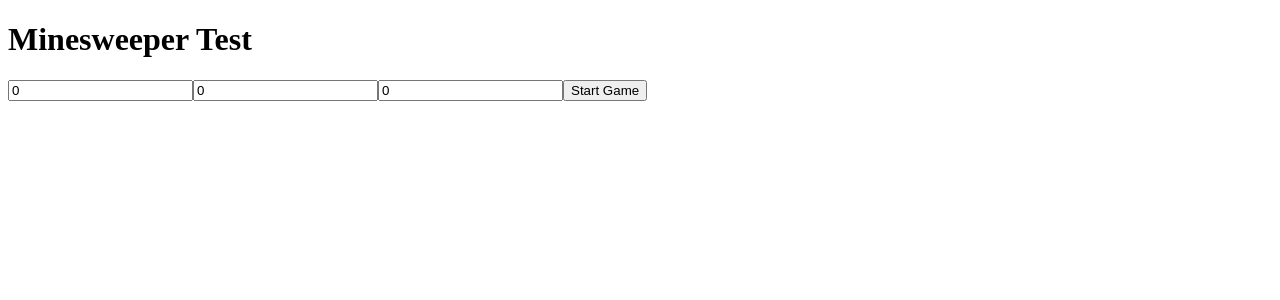
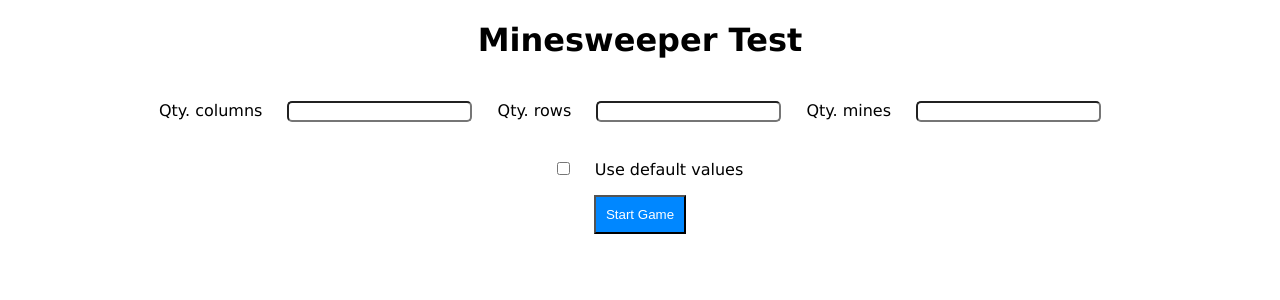
Before and after one commit to agustinsiles/minesweeper, an Angular app: page / in a window 1280 px wide. Shown: the top 300 px of the page. Built offline with nearby package versions, Linux system fonts and the light colour scheme.

Commit message:
Improved UI. Added validation to game setup. Bug fixing

```diff
--- a/src/app/app.component.html
+++ b/src/app/app.component.html
@@ -1,21 +1,45 @@
+<div class="app-container">
     <h1>Minesweeper Test</h1>
     <div
-    class="menu-container"
+        class="game-setup-container"
         *ngIf="!activeGame; else gameContainer">
-    <form>
+        <form
+            [formGroup]="gameSetupForm"
+            (ngSubmit)="onSetupSubmit()">
+            <label for="columns">
+                Qty. columns
                 <input
+                    id="columns"
                     type="number"
-            name="columns"
-            [(ngModel)]="gameOptions.columns">
+                    formControlName="columns"
+                    [ngClass]="{ 'is-invalid': submitted && f.columns.errors }">
+            </label>
+            <label for="rows">
+                Qty. rows
                 <input
+                    id="rows"
                     type="number"
-            name="rows"
-            [(ngModel)]="gameOptions.rows">
+                    formControlName="rows"
+                    [ngClass]="{ 'is-invalid': submitted && f.rows.errors }">
+            </label>
+            <label for="mines">
+                Qty. mines
                 <input
+                    id="mines"
                     type="number"
-            name="mines"
-            [(ngModel)]="gameOptions.mines">
-        <button (click)="startGame()">Start Game</button>
+                    formControlName="mines"
+                    [ngClass]="{ 'is-invalid': submitted && f.mines.errors }">
+            </label>
+            <br>
+            <label for="useDefaultValues">
+                <input
+                    id="useDefaultValues"
+                    type="checkbox"
+                    (change)="onCheckboxChange()"
+                    formControlName="useDefaultValues"> Use default values
+            </label>
+            <br>
+            <button>Start Game</button>
         </form>
 
         <div *ngIf="archivedGames && archivedGames.length">
@@ -34,12 +58,18 @@
     </div>
 
     <ng-template #gameContainer>
-    {{ timer }}
+        <div class="app-game-container">
+            <div class="app-game-menu">
+                <h4>You've been playing for {{ timer }} seconds..</h4>
                 <button (click)="activeGame = null;">Start new game</button>
+            </div>
+
             <minesweeper-table
                 [game]="activeGame"
                 (onGameEnd)="endGame()">
             </minesweeper-table>
 
             <h4 *ngIf="gameStatusNotification">{{ gameStatusNotification }}</h4>
+        </div>
     </ng-template>
+</div>
--- a/src/app/app.component.scss
+++ b/src/app/app.component.scss
@@ -0,0 +1,19 @@
+$danger: #de1738;
+
+.app-container {
+    margin: auto;
+    width: 1000px;
+
+    .game-setup-container {
+        input {
+            border-radius: 5px;
+            margin: 20px;
+        }
+
+        .is-invalid {
+            border: 1px solid $danger;
+        }
+    }
+
+    li { list-style: none; }
+}
--- a/src/app/app.component.ts
+++ b/src/app/app.component.ts
@@ -3,6 +3,7 @@ import { timer } from 'rxjs';
 import { DataService } from './services/data.service';
 import Game from './classes/game';
 import constants from './constants';
+import { FormBuilder, Validators, FormGroup } from '@angular/forms';
 
 @Component({
     selector: 'app-root',
@@ -18,13 +19,20 @@ export class AppComponent implements OnInit {
     gameStatusObserver;
     gameStatusNotification: string;
     gameStarted: boolean = false;
+    gameSetupForm: FormGroup;
     gameOptions: any = {
         columns: 0,
         rows: 0,
         mines: 0
     };
+    submitted: boolean;
 
-    constructor(private _dataService: DataService) {}
+    constructor(
+        private formBuilder: FormBuilder,
+        private _dataService: DataService
+    ) {}
+
+    get f() { return this.gameSetupForm.controls; }
 
     ngOnInit(): void {
         this.archivedGames = this._dataService.getAllGames();
@@ -36,7 +44,14 @@ export class AppComponent implements OnInit {
             if (wonGame) {
                 this.endGame(true);
             }
-        })
+        });
+
+        this.gameSetupForm = this.formBuilder.group({
+            useDefaultValues: [''],
+            columns: ['', Validators.required],
+            rows: ['', Validators.required],
+            mines: ['', Validators.required]
+        });
     }
 
     ngOnDestroy() {
@@ -44,16 +59,40 @@ export class AppComponent implements OnInit {
         this.gameStatusObserver.unsubscribe();
     }
 
-    startGame(): void {
+    onSetupSubmit(): void {
+        this.submitted = true;
+
+        const useDefaultValues = this.f.useDefaultValues.value;
+
+        if (!useDefaultValues && this.gameSetupForm.invalid) {
+            return;
+        }
+
+        const rows = useDefaultValues ? 10 : this.f.rows.value;
+        const columns = useDefaultValues ? 10 : this.f.columns.value;
+        const mines = useDefaultValues ? 50 : this.f.mines.value;
+
+        const maxMines = (rows * columns) / 2;
+        if (!useDefaultValues && maxMines < mines) {
+            alert(`You have ${rows * columns} cells. You can't add more than ${maxMines}`);
+            return;
+        }
+
+        if (this.timerObservable) this.timerObservable.unsubscribe();
+
+        this._createNewGame(columns, rows, mines);
+    }
+
+    private _createNewGame(columns, rows, mines) {
         this.activeGame = null;
         this.gameStatusNotification = '';
 
         const newGame: Game = new Game({
             id: this._dataService.getNextId(),
             status: constants.STATUSES.IN_PROGRESS,
-            rows: this.gameOptions.rows || 10,
-            columns: this.gameOptions.rows || 10,
-            mines: this.gameOptions.mines || 50,
+            rows,
+            columns,
+            mines,
             user: 1,
             date: new Date()
         });
@@ -82,4 +121,17 @@ export class AppComponent implements OnInit {
         const source = timer(1000, 1000);
         this.timerObservable = source.subscribe(val => this.timer = val);
     }
+
+    onCheckboxChange(): void {
+        const useDefaultValues = this.f.useDefaultValues.value;
+
+        const validators = !useDefaultValues ? [Validators.required] : undefined;
+        this.f.columns.setValidators(validators);
+        this.f.rows.setValidators(validators);
+        this.f.mines.setValidators(validators);
+
+        this.f.columns.updateValueAndValidity();
+        this.f.rows.updateValueAndValidity();
+        this.f.mines.updateValueAndValidity();
+    }
 }
--- a/src/app/app.module.ts
+++ b/src/app/app.module.ts
@@ -1,6 +1,6 @@
 import { BrowserModule } from '@angular/platform-browser';
 import { NgModule } from '@angular/core';
-import { FormsModule } from '@angular/forms';
+import { FormsModule, ReactiveFormsModule } from '@angular/forms';
 
 import { AppComponent } from './app.component';
 import { MinesweeperTableComponent } from './components/minesweeper-table/minesweeper-table.component';
@@ -12,7 +12,8 @@ import { MinesweeperTableComponent } from './components/minesweeper-table/minesw
     ],
     imports: [
         BrowserModule,
-        FormsModule
+        FormsModule,
+        ReactiveFormsModule
     ],
     providers: [],
     bootstrap: [AppComponent]
--- a/src/app/components/minesweeper-table/minesweeper-table.component.scss
+++ b/src/app/components/minesweeper-table/minesweeper-table.component.scss
@@ -1,16 +1,22 @@
+.minesweeper-table-container {
+    width: 270px;
+    margin: 50px auto;
+
     .cell {
         background: #CCCCCC;
         background-repeat: no-repeat;
-    background-size: 20px;
+        background-size: 25px;
         border: 1px solid #000000;
         display: inline-block;
         height: 25px;
         margin: 0;
         width: 25px;
 
+        span { vertical-align: text-bottom; }
         &.mined { background-image: url('../../../assets/icons/mine.png'); }
         &.flagged { background-image: url('../../../assets/icons/flag.png'); }
         &.empty { background: #FFFFFF; }
     }
 
-.row { margin: 0; }
+    .row { display: flex }
+}
--- a/src/app/components/minesweeper-table/minesweeper-table.component.ts
+++ b/src/app/components/minesweeper-table/minesweeper-table.component.ts
@@ -1,8 +1,9 @@
 import * as _ from 'lodash';
 import { Component, Input, Output, EventEmitter } from '@angular/core';
+import { DataService } from 'src/app/services/data.service';
 import Game from 'src/app/classes/game';
 import Cell from 'src/app/classes/cell';
-import { DataService } from 'src/app/services/data.service';
+import constants from 'src/app/constants';
 
 @Component({
     selector: 'minesweeper-table',
@@ -24,6 +25,8 @@ export class MinesweeperTableComponent {
         this.rowList = Array(this.game.rows).fill(1).map((x,i) => i + 1);
     }
 
+    private _gameInProgress = (): boolean => this.game.status === constants.STATUSES.IN_PROGRESS;
+
     private _getCellFromEvent(evt): Cell {
         const coordenates = (evt.target.attributes['coordenates'].value).split(',');
         const [ xPosition, yPosition ] = coordenates;
@@ -32,6 +35,11 @@ export class MinesweeperTableComponent {
 
     flagCell(evt): void {
         evt.preventDefault();
+
+        if (!this._gameInProgress()) {
+            alert('Game already ended. Please start a new one');
+            return;
+        }
 
         const cell: Cell = this._getCellFromEvent(evt);
 
@@ -48,6 +56,11 @@ export class MinesweeperTableComponent {
     }
 
     revealCell(evt): void {
+        if (!this._gameInProgress()) {
+            alert('Game already ended. Please start a new one');
+            return;
+        }
+
         const cell: Cell = this._getCellFromEvent(evt);
 
         if (!cell || cell.flagged) {
--- a/src/app/services/data.service.ts
+++ b/src/app/services/data.service.ts
@@ -33,8 +33,8 @@ export class DataService {
 			let xPosition, yPosition;
 
 			do {
-				xPosition = this._getRandomCoordenate(1, game.columns);
-				yPosition = this._getRandomCoordenate(1, game.rows);
+				xPosition = this._getRandomCoordenate(1, game.columns + 1);
+				yPosition = this._getRandomCoordenate(1, game.rows + 1);
 
 				isMineAdded = _.some(mines, { xPosition, yPosition });
 			} while (isMineAdded);
@@ -45,9 +45,7 @@ export class DataService {
 		return mines;
 	}
 
-	private _getRandomCoordenate(a, b) {
-		return Math.floor((Math.random() * (b - a) + 1));
-	}
+	private _getRandomCoordenate = (a, b) => Math.round((Math.random() * (b - a)));
 
 	private _setCells(game: Game) {
 		const mines = this._getRandomMines(game);
--- a/src/styles.scss
+++ b/src/styles.scss
@@ -1 +1,13 @@
-/* You can add global styles to this file, and also import other style files */
+body {
+    font-family: Verdana, Geneva, Tahoma, sans-serif;
+    text-align: center;
+
+    button {
+        background-color: #0087ff;
+        color: #ffffff;
+        cursor: pointer;
+        padding: 10px;
+
+        &:hover { background-color: #94bee4; }
+    }
+}
```
Lines whose indentation alone changed are shown as unchanged.
